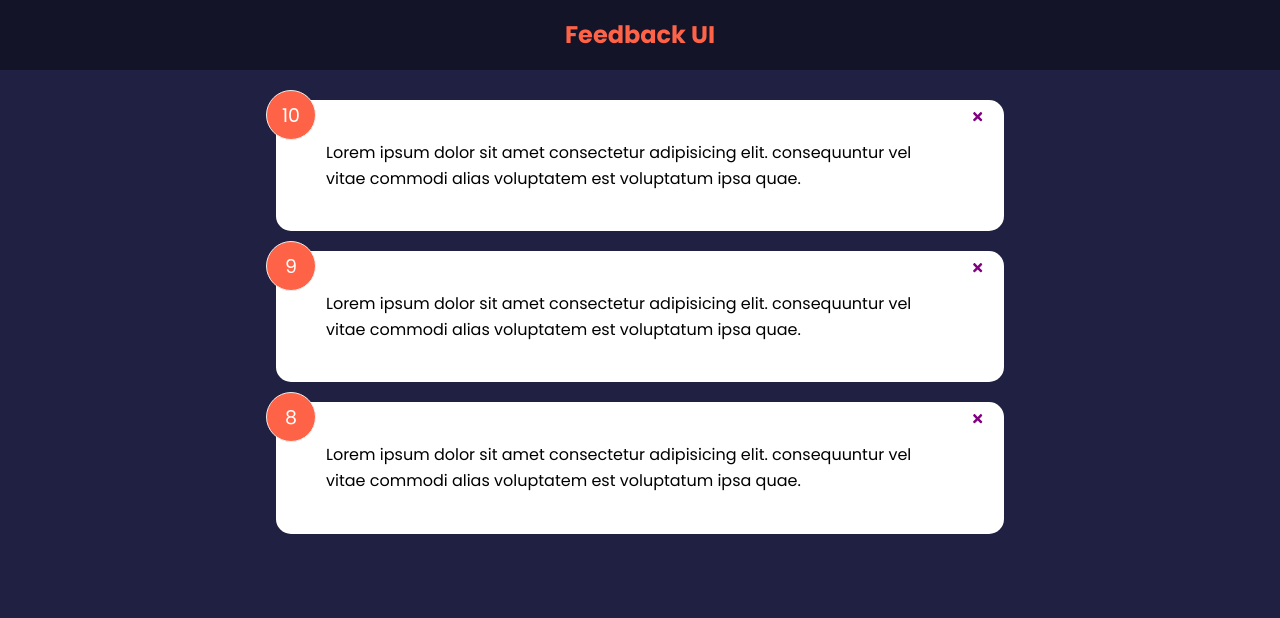
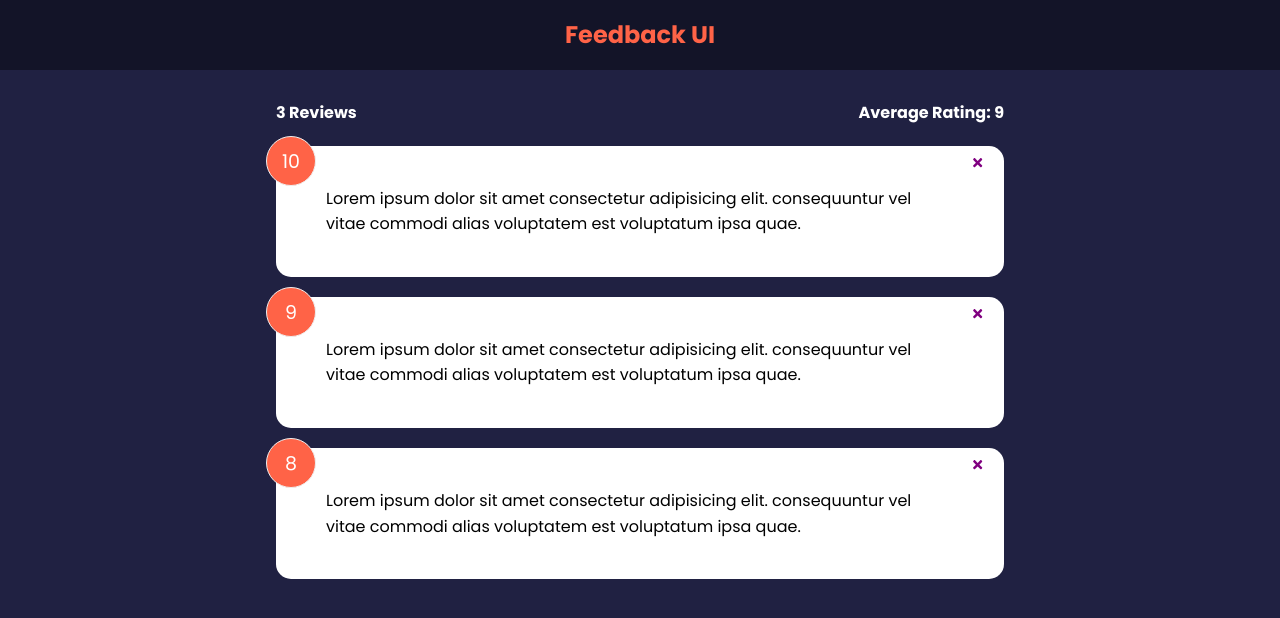
Before and after one commit to SaketKothari/feedback-app, a React (Create React App) app: page / in a window 1280 px wide. Shown: the top 618 px of the page. Built offline with nearby package versions, Linux system fonts and the light colour scheme; the HTML template or start-up script is replaced by a standard one.

Commit message:
FeedbackStats component

```diff
--- a/src/App.js
+++ b/src/App.js
@@ -1,6 +1,7 @@
 import { useState } from 'react';
 import Header from './components/Header';
 import FeedbackList from './components/FeedbackList';
+import FeedbackStats from './components/FeedbackStats';
 import FeedbackData from './data/FeedbackData';
 
 function App() {
@@ -17,6 +18,7 @@
     <>
       <Header />
       <div className="container">
+        <FeedbackStats feedback={feedback} />
         <FeedbackList feedback={feedback} handleDelete={deleteFeedback} />
       </div>
     </>
--- /dev/null
+++ b/src/components/FeedbackStats.jsx
@@ -0,0 +1,26 @@
+import PropTypes from 'prop-types';
+
+function FeedbackStats({ feedback }) {
+  // Calculate ratings avg
+  let average =
+    feedback.reduce((acc, cur) => {
+      return acc + cur.rating;
+    }, 0) / feedback.length;
+
+  // For showing only 1 decimal in average rating we use toFixed(1) and replace trailing zeroes
+  average = average.toFixed(1).replace(/[.,]0$/, '');
+
+  return (
+    <div className="feedback-stats">
+      <h4>{feedback.length} Reviews</h4>
+      {/* if we don't have anything avg gives NaN and if NaN is there show 0 */}
+      <h4>Average Rating: {isNaN(average) ? 0 : average}</h4>
+    </div>
+  );
+}
+
+FeedbackStats.propTypes = {
+  feedback: PropTypes.array.isRequired,
+};
+
+export default FeedbackStats;
```
